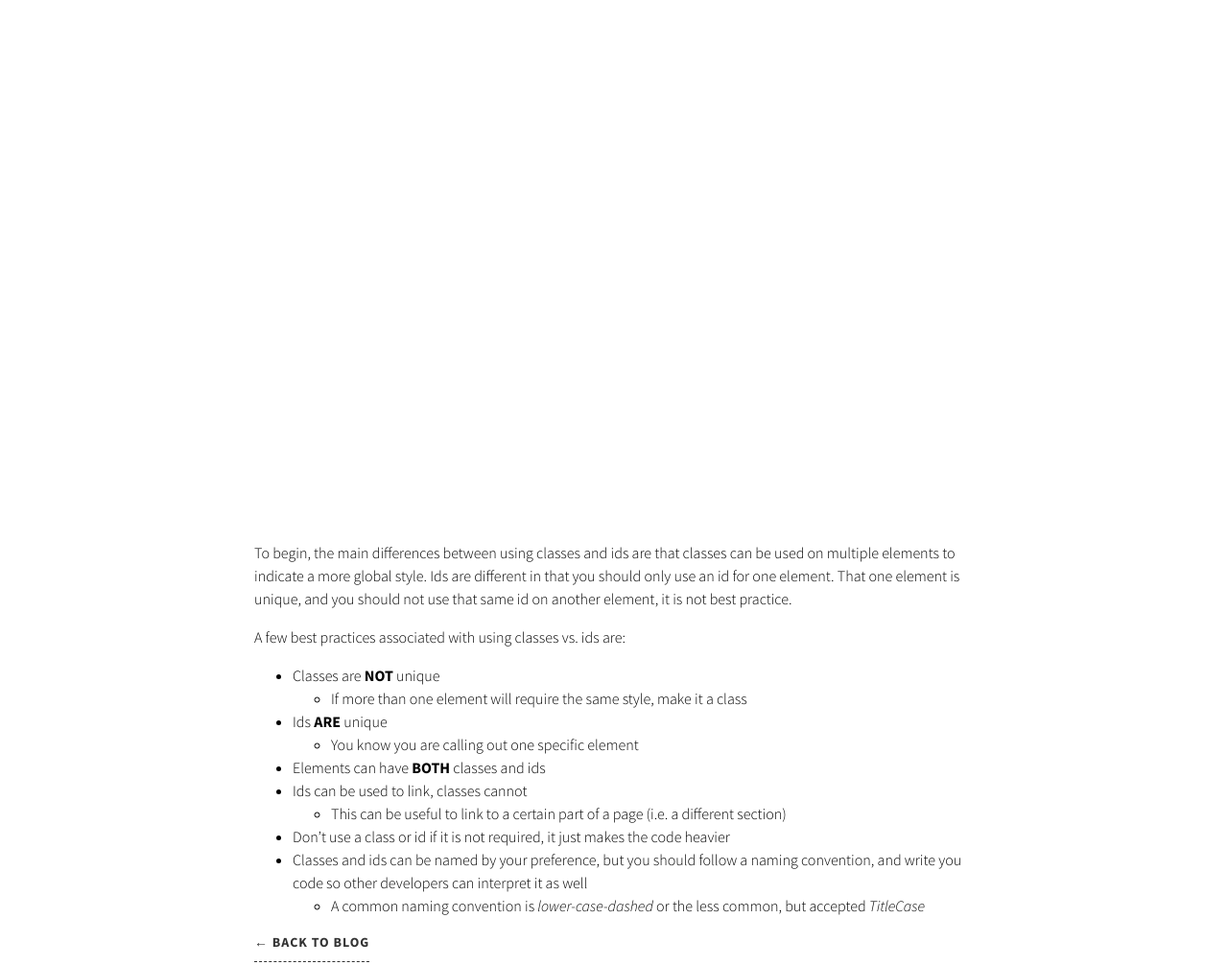
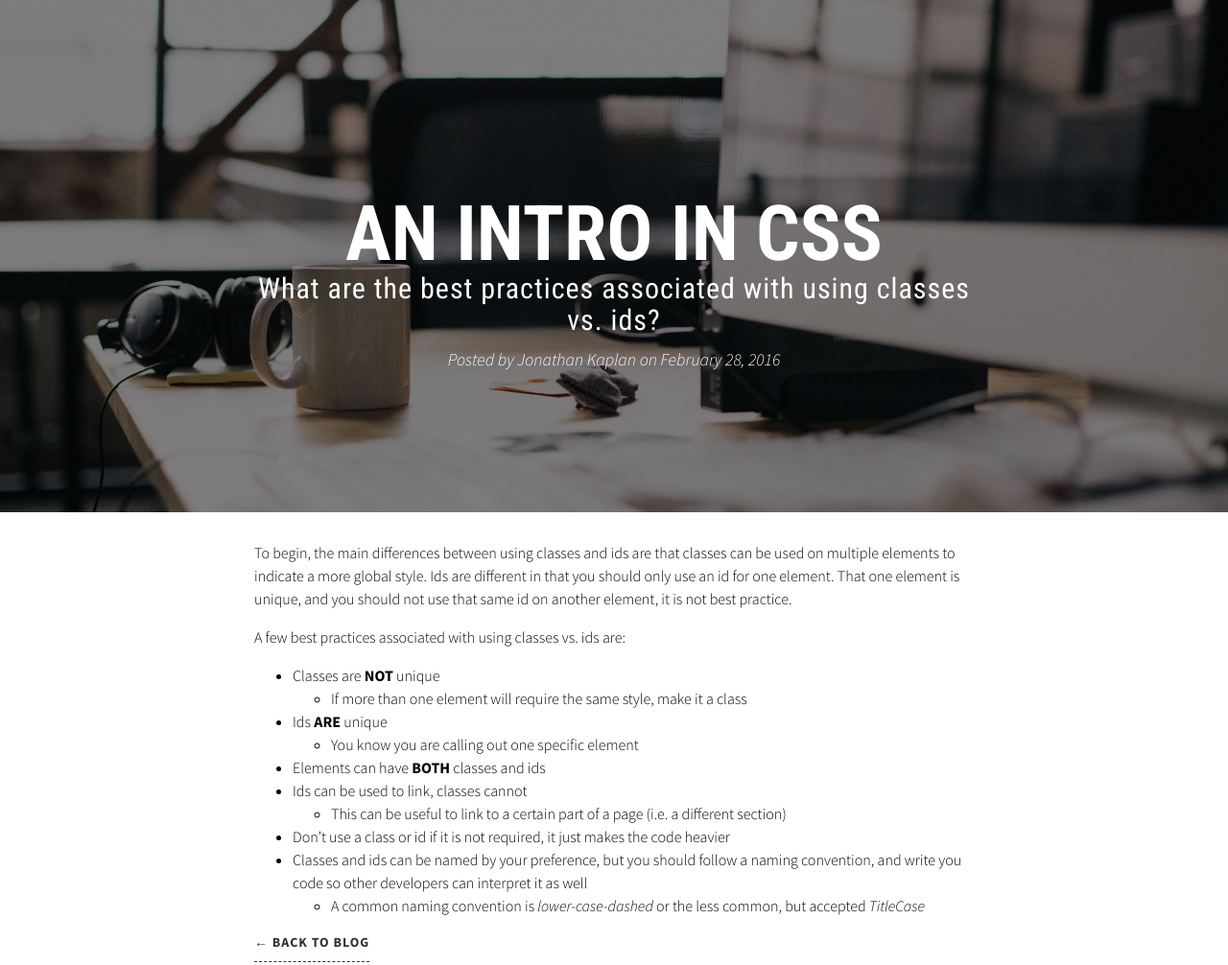
Before and after one commit to jbkaplan/jbkaplan.github.io, a plain HTML site: page blog/css-concepts.html in a window 1280 px wide. Shown: the top 1006 px of the page at 96% size. Drawn offline with Linux system fonts and the light colour scheme.

Commit message:
Update image file path on css-concepts blog

```diff
--- a/blog/css-concepts.html
+++ b/blog/css-concepts.html
@@ -18,7 +18,7 @@
 
   <body id="white">
 
-  <header style="background-image: url(../imgs/blog/css-concepts.jpg);">
+    <header style="background-image: url(../img/blog/css-concepts.jpg);">
       <div class="container">
         <div class="row">
           <div class="post-heading">
@@ -65,7 +65,6 @@
           </li>
         </ul>
       </div>
-        <!-- copy and paste as many sections as you want to add paragraphs -->
     </article>
     <footer>
       <section class="footer">
```
Lines whose indentation alone changed are shown as unchanged.
